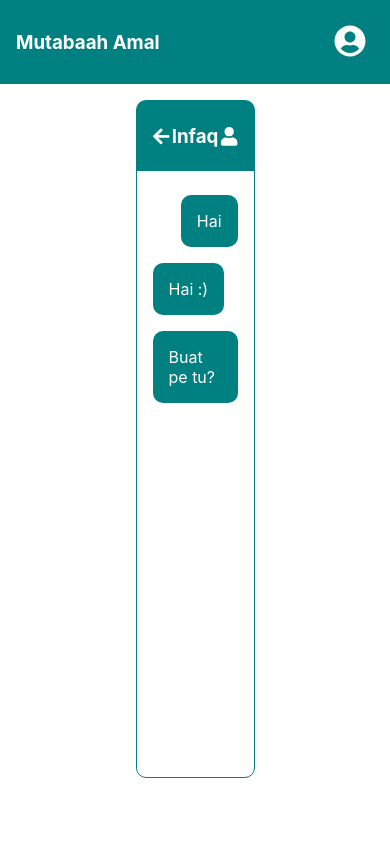
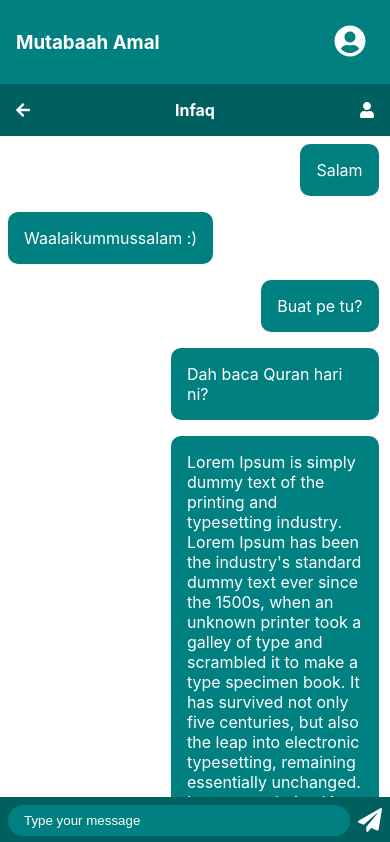
Before and after one commit to irfanzainudin/mutabaah-amal, a React (Create React App) app: page /#/chatroom/Infaq in a window 390 px wide. Shown: the top 842 px of the page. Built offline with nearby package versions, Linux system fonts and the light colour scheme; no server answers; sample sign-in values are in the browser's storage; the HTML template or start-up script is replaced by a standard one.

Commit message:
improves overall look, moved css into individual files

```diff
--- a/src/App.css
+++ b/src/App.css
@@ -3,7 +3,7 @@ a {
   color: white;
 }
 
-button {
+/* button {
   cursor: pointer;
   font-size: 2rem;
   border: none;
@@ -12,7 +12,7 @@ button {
   background-color: #008080;
   outline: none;
   padding: 0.5rem .5rem;
-}
+} */
 
 ul {
   list-style-type: unset;
@@ -63,23 +63,6 @@ ul {
   margin-right: 1rem;
 }
 
-.add-container {
-  display: flex;
-  align-items: center;
-  justify-content: center;
-}
-
-.add-buttons {
-  min-width: 7vw;
-  margin: 0 1rem;
-}
-
-.user-image {
-  display: block;
-  margin: auto;
-  border-radius: 50%;
-}
-
 @media screen and (max-width: 1000px) {
   button {
     cursor: pointer;
@@ -125,23 +108,6 @@ ul {
     font-size: 2rem;
     margin-right: 1rem;
   }
-
-  .add-container {
-    display: flex;
-    align-items: center;
-    justify-content: center;
-  }
-
-  .add-buttons {
-    min-width: 20vw;
-    margin: 0 1rem;
-  }
-
-  .user-image {
-    display: block;
-    margin: auto;
-    border-radius: 50%;
-  }
 }
 
 
--- a/src/App.js
+++ b/src/App.js
@@ -24,14 +24,14 @@ if (!firebase.apps.length) {
 // const db = admin.firestore();
 
 function App() {
-  const [isThereAnyUserSignedIn, setIsThereAnyUserSignedIn] = useState();
+  const [isUserSignedIn, setIsUserSignedIn] = useState();
 
   useEffect(() => {
     firebase.auth().onAuthStateChanged((user) => {
       if (user) {
-        setIsThereAnyUserSignedIn(<button><Link to="/profile"><FontAwesomeIcon icon={faUserCircle} className="user-icon" /></Link></button>);
+        setIsUserSignedIn(<button><Link to="/profile"><FontAwesomeIcon icon={faUserCircle} className="user-icon" /></Link></button>);
       } else {
-          setIsThereAnyUserSignedIn(<h3 id="login-btn"><Link to="/login">Login</Link></h3>);
+          setIsUserSignedIn(<h3 id="login-btn"><Link to="/login">Login</Link></h3>);
       }
     })
   }, []);
@@ -42,7 +42,7 @@ function App() {
         <div className="navbar-header">
           <Link to="/"><h3 className="home-link">Mutabaah Amal</h3></Link>
           {
-            isThereAnyUserSignedIn
+            isUserSignedIn
           }
         </div>
       </div>
--- a/src/components/Message.css
+++ b/src/components/Message.css
@@ -4,7 +4,7 @@
   border-radius: 10px;
 
   padding: 0 1rem;
-  margin: .5rem 0;
+  margin: 2px 0;
   max-width: 15vw;
 
   position: relative;
@@ -20,3 +20,18 @@
   float: right;
   clear: both;
 }
+
+@media screen and (max-width: 1000px) {
+  .chat {
+    color: white;
+    background-color: #008080;
+    border-radius: 10px;
+
+    padding: 0 1rem;
+    margin: .5rem 0;
+    max-width: 45vw;
+
+    position: relative;
+    list-style: none;
+  }
+}
--- a/src/components/Message.js
+++ b/src/components/Message.js
@@ -4,8 +4,6 @@ import React from 'react';
 import './Message.css';
 
 export default function Message({ chat, user }) {
-  console.log(chat.content);
-  console.log(user);
   return (
     <li className={`chat ${user === chat.username ? "right" : "left"}`}>
       { chat.content }
--- a/src/pages/Chatroom.css
+++ b/src/pages/Chatroom.css
@@ -1,16 +1,16 @@
 .chatroom-container {
   margin: 1rem;
   width: 30vw;
-  min-height: 80vh;
+  min-height: 60vh;
 
   border: solid 1px #008080;
-  border-radius: 10px;
+  border-radius: 1rem;
 }
 
 .chatroom-header {
-  background-color: #008080;
-  border-radius: 7px 7px 0 0;
-  padding: 0.3rem 1rem;
+  background-color: #006060;
+  border-radius: .8rem .8rem 0 0;
+  padding: 1rem;
   text-align: center;
   color: white;
 
@@ -19,15 +19,144 @@
   justify-content: space-between;
 }
 
+.chatroom-header .go-back:hover, .mentee-dp:hover {
+  cursor: pointer;
+}
+
 .chatroom-body {
+  width: 100%;
+  height: 60vh;
+  overflow: hidden;
+  position: relative;
+}
+
+.chats {
+  box-sizing: content-box;
+  overflow-y: scroll;
+  padding: 0 .5rem;
+  margin: 0 1rem 0 0;
   width: 100%;
   height: 100%;
 }
 
-.chats {
+.dummy-div {
+  float: left;
+  clear: both;
+  color: black;
+}
+
+.new-chat {
+  background-color: #006060;
+  border-radius: 0 0 .8rem .8rem;
+  width: 100%;
+  height: 100%;
   box-sizing: border-box;
-  overflow-y: auto;
-  padding: 0 1rem;
-  margin: 1rem 0 0;
+  padding: .5rem;
+
+  display: flex;
+  flex-direction: row;
+  align-items: center;
+  justify-content: center;
+}
+
+.input-chat {
+  width: 100%;
   height: 100%;
+  border: none;
+  border-radius: 20px;
+  padding: .5rem 1rem;
+  margin-right: .5rem;
+  background-color: #008080;
+  color: white;
 }
+
+.input-chat:focus {
+  outline: none;
+}
+
+.input-chat::placeholder {
+  color: white;
+}
+
+.submit-chat {
+  padding: 0;
+  font-size: 1.5em;
+  text-align: center;
+  background-color: transparent;
+  cursor: pointer;
+  border: none;
+  border-radius: 10px;
+  color: #ffffff;
+  background-color: #006060;
+  outline: none;
+}
+
+@media screen and (max-width: 1000px) {
+  .chatroom-container {
+    margin: 0;
+    width: 100vw;
+    min-height: fit-content;
+
+    border: none;
+    border-radius: 0;
+  }
+
+  .chatroom-header {
+    background-color: #006060;
+    border-radius: 0;
+    padding: 1rem;
+    text-align: center;
+    color: white;
+
+    display: flex;
+    flex-direction: row;
+    justify-content: space-between;
+
+    position: sticky;
+    top: 0;
+    z-index: 5;
+  }
+
+  .chatroom-header .go-back:hover, .mentee-dp:hover {
+    cursor: pointer;
+  }
+
+  .chatroom-body {
+    width: 100%;
+    height: fit-content;
+    overflow: hidden;
+    position: relative;
+  }
+
+  .chats {
+    box-sizing: content-box;
+    overflow-y: scroll;
+    padding: 0 .5rem;
+    width: 95%;
+    height: 100%;
+  }
+
+  .dummy-div {
+    float: left;
+    clear: both;
+    color: black;
+  }
+
+  .new-chat {
+    background-color: #006060;
+    border-radius: 0;
+    width: 100%;
+    height: 100%;
+    box-sizing: border-box;
+    padding: .5rem;
+
+    display: flex;
+    flex-direction: row;
+    align-items: center;
+    justify-content: center;
+
+    position: sticky;
+    bottom: 0;
+    z-index: 5;
+  }
+}
--- a/src/pages/Chatroom.js
+++ b/src/pages/Chatroom.js
@@ -1,7 +1,7 @@
-import React from 'react';
-import { useParams } from 'react-router-dom';
+import React, { useState, useRef, useEffect } from 'react';
+import { Link, useParams, useHistory } from 'react-router-dom';
 import { FontAwesomeIcon } from '@fortawesome/react-fontawesome';
-import { faArrowLeft, faUser } from '@fortawesome/free-solid-svg-icons';
+import { faArrowLeft, faPaperPlane, faUser } from '@fortawesome/free-solid-svg-icons';
 
 // our own components
 import Message from '../components/Message';
@@ -13,40 +13,112 @@ import './Chatroom.css';
 const msgs = [
   {
     username: "mentor",
-    content: <p>Hai</p>,
+    content: <p>Salam</p>,
   },
   {
     username: "mentee",
-    content: <p>Hai :)</p>,
+    content: <p>Waalaikummussalam :)</p>,
   },
   {
     username: "mentor",
     content: <p>Buat pe tu?</p>,
   },
+  {
+    username: "mentor",
+    content: <p>Dah baca Quran hari ni?</p>,
+  },
+  {
+    username: "mentor",
+    content: <p>Lorem Ipsum is simply dummy text of the printing and typesetting industry. Lorem Ipsum has been the industry's standard dummy text ever since the 1500s, when an unknown printer took a galley of type and scrambled it to make a type specimen book. It has survived not only five centuries, but also the leap into electronic typesetting, remaining essentially unchanged. It was popularised in the 1960s with the release of Letraset sheets containing Lorem Ipsum passages, and more recently with desktop publishing software like Aldus PageMaker including versions of Lorem Ipsum.</p>,
+  },
+  {
+    username: "mentee",
+    content: <p>Dah, alhamdulillah</p>,
+  },
+  {
+    username: "mentee",
+    content: <p>Lorem Ipsum is simply dummy text of the printing and typesetting industry. Lorem Ipsum has been the industry's standard dummy text ever since the 1500s, when an unknown printer took a galley of type and scrambled it to make a type specimen book. It has survived not only five centuries, but also the leap into electronic typesetting, remaining essentially unchanged. It was popularised in the 1960s with the release of Letraset sheets containing Lorem Ipsum passages, and more recently with desktop publishing software like Aldus PageMaker including versions of Lorem Ipsum.</p>,
+  },
+  {
+    username: "mentor",
+    content: <p>Terbaik! Jangan lupa tick</p>,
+  },
+  {
+    username: "mentee",
+    content: <p>Oh lupa</p>,
+  },
+  {
+    username: "mentee",
+    content: <p>Ok, done</p>,
+  },
+  {
+    username: "mentor",
+    content: <p>Jzkk</p>,
+  },
+  {
+    username: "mentee",
+    content: <p>Waiyyak</p>,
+  },
 ];
 
 function Chatroom() {
+  const username = "mentor";
+
+  // hooks
   const { amal } = useParams();
-  const username = "mentor";
+  var history = useHistory();
+  const [newChat, setNewChat] = useState("");
+  const [chats, setChats] = useState(msgs);
+  var messagesEnd = useRef();
+
+  useEffect(() => {
+    scrollToBottom();
+  }, [chats]);
+
+  const submitMessage = (e) => {
+    e.preventDefault();
+    var newChats = chats.concat({
+      username: username,
+      content: <p>{ e.target[0].value }</p>
+    });
+    setChats(newChats);
+    scrollToBottom();
+    setNewChat("");
+  }
+
+  const handleChange = (e) => {
+    setNewChat(e.target.value);
+  }
+
+  const scrollToBottom = () => {
+    messagesEnd.scrollIntoView({ behaviour: "smooth" });
+  }
 
   return (
     <div className="chatroom-container">
       <div className="chatroom-header">
-        <h3><FontAwesomeIcon icon={faArrowLeft} /></h3>
-        <h3>{ amal }</h3>
-        <h3 className="mentee-dp"><FontAwesomeIcon icon={faUser} /></h3>
+        <b className="go-back" onClick={() => history.goBack()}>
+          <FontAwesomeIcon icon={faArrowLeft} />
+        </b>
+        <b>{ amal }</b>
+        <b className="mentee-dp"><FontAwesomeIcon icon={faUser} /></b>
       </div>
       <div className="chatroom-body">
         <ul className="chats">
           {
-            msgs.map((chat) => {
+            chats.map((chat) => {
               return (
                 <Message chat={chat} user={username} />
               )
             })
           }
+          <div className="dummy-div" ref={(el) => { messagesEnd = el }}></div>
         </ul>
       </div>
+      <form className="new-chat" onSubmit={(e) => submitMessage(e)}>
+        <input type="text" className="input-chat" placeholder="Type your message" value={newChat} onChange={(e) => handleChange(e)} />
+        <button type="submit" className="submit-chat"><FontAwesomeIcon icon={faPaperPlane} /></button>
+      </form>
     </div>
   )
 }
--- /dev/null
+++ b/src/pages/Home.css
@@ -0,0 +1,31 @@
+.add-container {
+  display: flex;
+  align-items: center;
+  justify-content: center;
+}
+
+.add-buttons {
+  min-width: 7vw;
+  margin: 0 1rem;
+  cursor: pointer;
+  font-size: 2rem;
+  border: none;
+  border-radius: 10px;
+  color: #ffffff;
+  background-color: #006060;
+  outline: none;
+  padding: 0.5rem .5rem;
+}
+
+@media screen and (max-width: 1000px) {
+  .add-container {
+    display: flex;
+    align-items: center;
+    justify-content: center;
+  }
+
+  .add-buttons {
+    min-width: 20vw;
+    margin: 0 1rem;
+  }
+}
--- a/src/pages/Home.js
+++ b/src/pages/Home.js
@@ -3,7 +3,11 @@ import { FontAwesomeIcon } from '@fortawesome/react-fontawesome';
 import { faPlusCircle } from '@fortawesome/free-solid-svg-icons';
 import { v4 as uuidv4 } from 'uuid';
 
+// components
 import Amal from '../components/Amal';
+
+// stylesheets
+import './Home.css';
 
 var placeholder_amalan = [
   {
@@ -59,15 +63,13 @@ function Home() {
 
   return (
     <div className="container">
-      {/* <h1>Home</h1> */}
-      {/* <img src='http://unsplash.it/200/200?random' alt='placeholder image' className="User-image"/> */}
       <div className="add-container">
         <button className="add-buttons" onClick={() => addAmal()}>
           <FontAwesomeIcon icon={faPlusCircle} />
         </button>
       </div>
       {
-        amalan.length == 0 ? <h3 className="center">You're all caught up, alhamdulillah!</h3> : amalan.map((item) => {
+        amalan.length === 0 ? <h3 className="center">You're all caught up, alhamdulillah!</h3> : amalan.map((item) => {
           return (
             <Amal item={item} checkDone={checkDone} />
           )
```
Also changed, not shown: src/components/Amal.css (+13 -14 lines).
